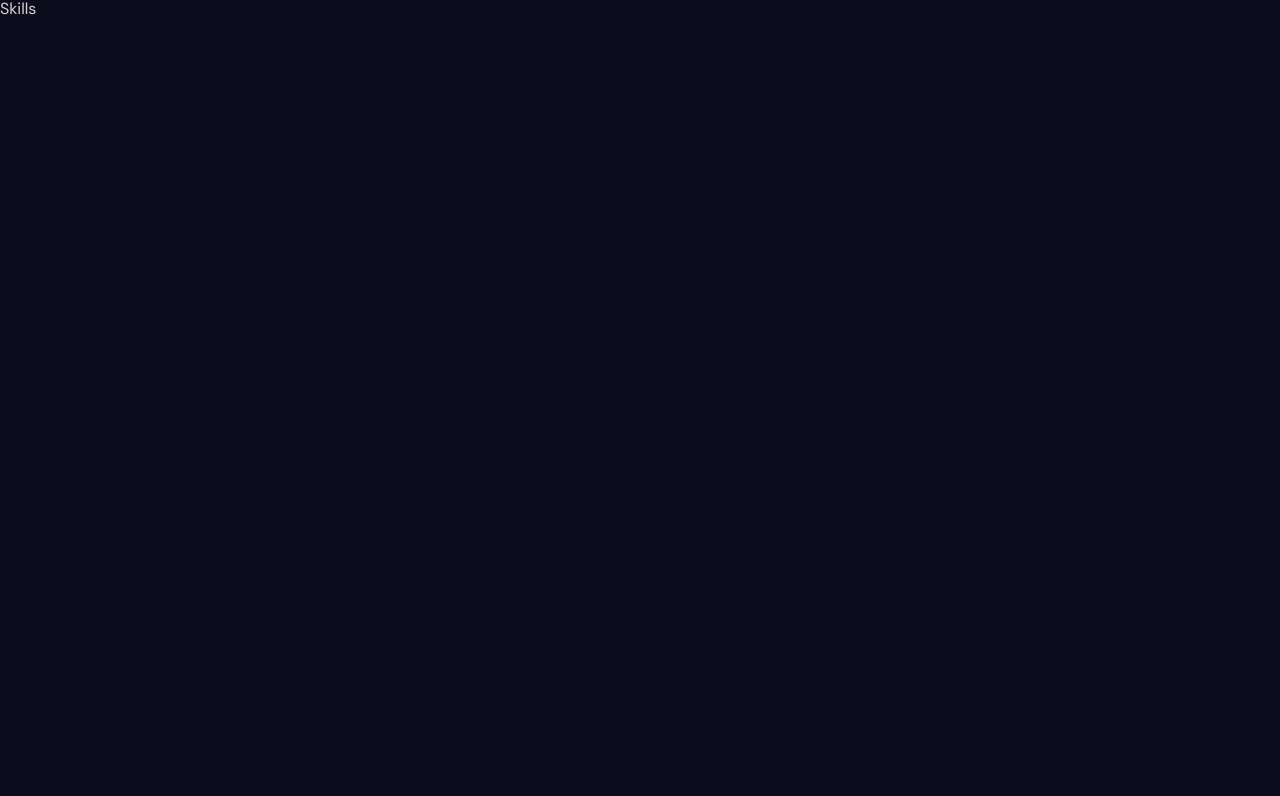
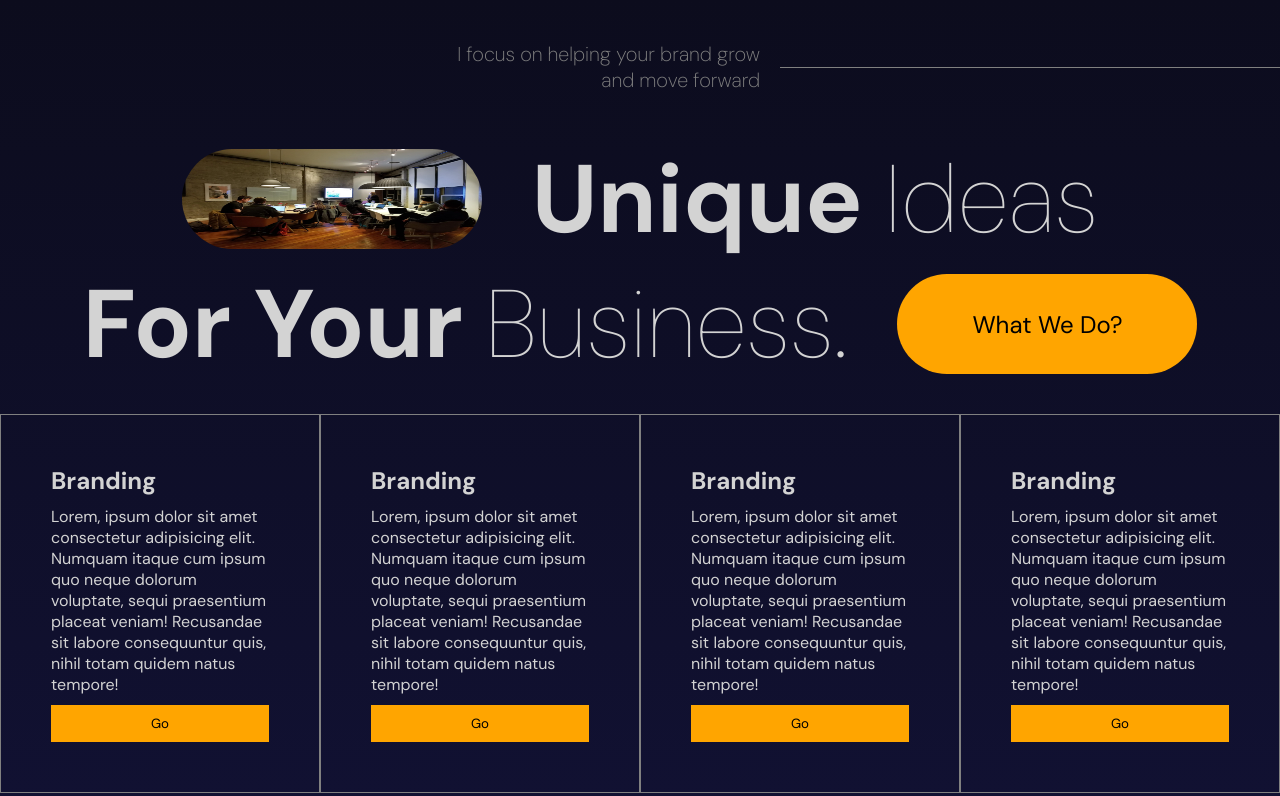
Before and after one commit to ramchandragawade/portfolio-react, a React (Vite) app: page / in a window 1280 px wide. Shown: the part 1602-2398 px from the top of the page. Built offline with nearby package versions, Linux system fonts and the light colour scheme.

Commit message:
animate page

```diff
--- a/src/App.jsx
+++ b/src/App.jsx
@@ -10,7 +10,7 @@ const App = () => {
       <Navbar/>
       <Hero/>
     </section>
-    <section id='skills'>
+    <section id='Skills'>
       <Parallax type='skills'/>
     </section>
     <section>
--- a/src/components/sidebar/sidebarLinks/SidebarLinks.jsx
+++ b/src/components/sidebar/sidebarLinks/SidebarLinks.jsx
@@ -23,7 +23,7 @@ const itemVariants = {
     },
 };
 const SidebarLinks = () => {
-	const items = ['Homepage', 'Skills & Experience', 'Projects', 'Contact', 'About'];
+	const items = ['Homepage', 'Skills', 'Projects', 'Contact', 'About'];
 	return (
 		<motion.div className="links" variants={variants}>
 			{items.map((itm) => (
--- a/src/components/skills/Skills.jsx
+++ b/src/components/skills/Skills.jsx
@@ -1,8 +1,88 @@
-import './skills.scss'
+import './skills.scss';
+import { motion } from 'framer-motion';
+const data = [
+	{
+		id: 'a',
+		title: 'Branding',
+		text: 'Lorem, ipsum dolor sit amet consectetur adipisicing elit. Numquam itaque cum ipsum quo neque dolorum voluptate, sequi praesentium placeat veniam! Recusandae sit labore consequuntur quis, nihil totam quidem natus tempore!',
+	},
+	{
+		id: 'b',
+		title: 'Branding',
+		text: 'Lorem, ipsum dolor sit amet consectetur adipisicing elit. Numquam itaque cum ipsum quo neque dolorum voluptate, sequi praesentium placeat veniam! Recusandae sit labore consequuntur quis, nihil totam quidem natus tempore!',
+	},
+	{
+		id: 'c',
+		title: 'Branding',
+		text: 'Lorem, ipsum dolor sit amet consectetur adipisicing elit. Numquam itaque cum ipsum quo neque dolorum voluptate, sequi praesentium placeat veniam! Recusandae sit labore consequuntur quis, nihil totam quidem natus tempore!',
+	},
+	{
+		id: 'd',
+		title: 'Branding',
+		text: 'Lorem, ipsum dolor sit amet consectetur adipisicing elit. Numquam itaque cum ipsum quo neque dolorum voluptate, sequi praesentium placeat veniam! Recusandae sit labore consequuntur quis, nihil totam quidem natus tempore!',
+	},
+];
+const variants = {
+	initial: {
+		x: -500,
+		y: 100,
+		opacity: 0
+	},
+	animate: {
+		x: 0,
+		opacity:1,
+		y:0,
+		transition: {
+			duration:1,
+			staggerChildren: 0.1
+		}
+	},
+};
 const Skills = () => {
-  return (
-    <div>Skills</div>
-  )
-}
+	return (
+		<motion.div
+			className="skills"
+			variants={variants}
+			initial="initial"
+			whileInView="animate"
+		>
+			<motion.div className="textContainer">
+				<p>
+					I focus on helping your brand grow
+					<br />
+					and move forward
+				</p>
+				<hr />
+			</motion.div>
+			<motion.div className="titleContainer" variants={variants}>
+				<div className="title">
+					<img src="/people.webp" alt="" />
+					<h1>
+						<b>Unique</b> Ideas
+					</h1>
+				</div>
+				<div className="title">
+					<h1>
+						<b>For Your</b> Business.
+					</h1>
+					<button>What We Do?</button>
+				</div>
+			</motion.div>
+			<motion.div className="listContainer" variants={variants}>
+				{data.map((itm) => (
+					<motion.div
+						className="box"
+						key={itm.id}
+						whileHover={{ background: 'lightgray', color: 'black' }}
+					>
+						<h2>{itm.title}</h2>
+						<p>{itm.text}</p>
+						<button>Go</button>
+					</motion.div>
+				))}
+			</motion.div>
+		</motion.div>
+	);
+};
 
-export default Skills
+export default Skills;
--- a/src/components/skills/skills.scss
+++ b/src/components/skills/skills.scss
@@ -0,0 +1,76 @@
+.skills {
+    background: linear-gradient(180deg, #0c0c1d, #111132);
+    height: 100%;
+    display: flex;
+    flex-direction: column;
+    justify-content: space-between;
+
+    .textContainer {
+        flex: 1;
+        align-self: flex-end;
+        display: flex;
+        align-items: center;
+        gap: 20px;
+        p {
+            font-weight: 200;
+            font-size: 20px;
+            color: gray;
+            text-align: right;
+        }
+        hr {
+            width: 500px;
+            border: none;
+            border-top: 0.5px solid gray;
+        }
+    }
+    .titleContainer {
+        flex: 2;
+        display: flex;
+        flex-direction: column;
+        align-items: center;
+        .title {
+            display: flex;
+            align-items: center;
+            gap: 50px;
+            img {
+                width: 300px;
+                height: 100px;
+                border-radius: 50px;
+            }
+            h1 {
+                font-size: 96px;
+                font-weight: 100;
+            }
+        }
+        button {
+            width: 300px;
+            height: 100px;
+            border-radius: 50px;
+            background-color: orange;
+            border: none;
+            font-size: 24px;
+        }
+    }
+    .listContainer {
+        flex: 2;
+        display: flex;
+        max-width: 1366px;
+        margin: auto;
+        margin-bottom: 5px;
+        .box {
+            padding: 50px;
+            border: 0.5px solid gray;
+            display: flex;
+            gap: 10px;
+            flex-direction: column;
+            justify-content: space-between;
+
+            button {
+                padding: 10px;
+                background-color: orange;
+                border: none;
+                cursor: pointer;
+            }
+        }
+    }
+}
```
